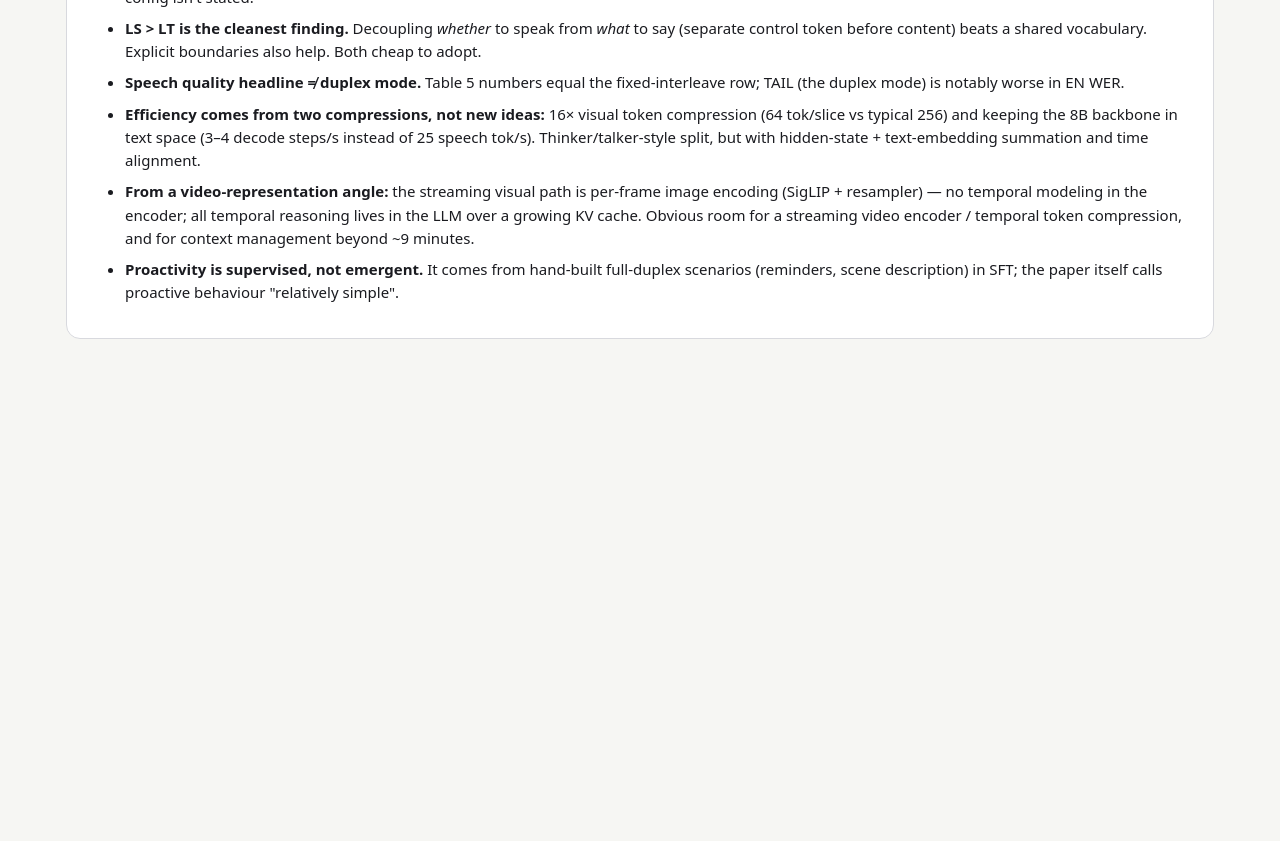
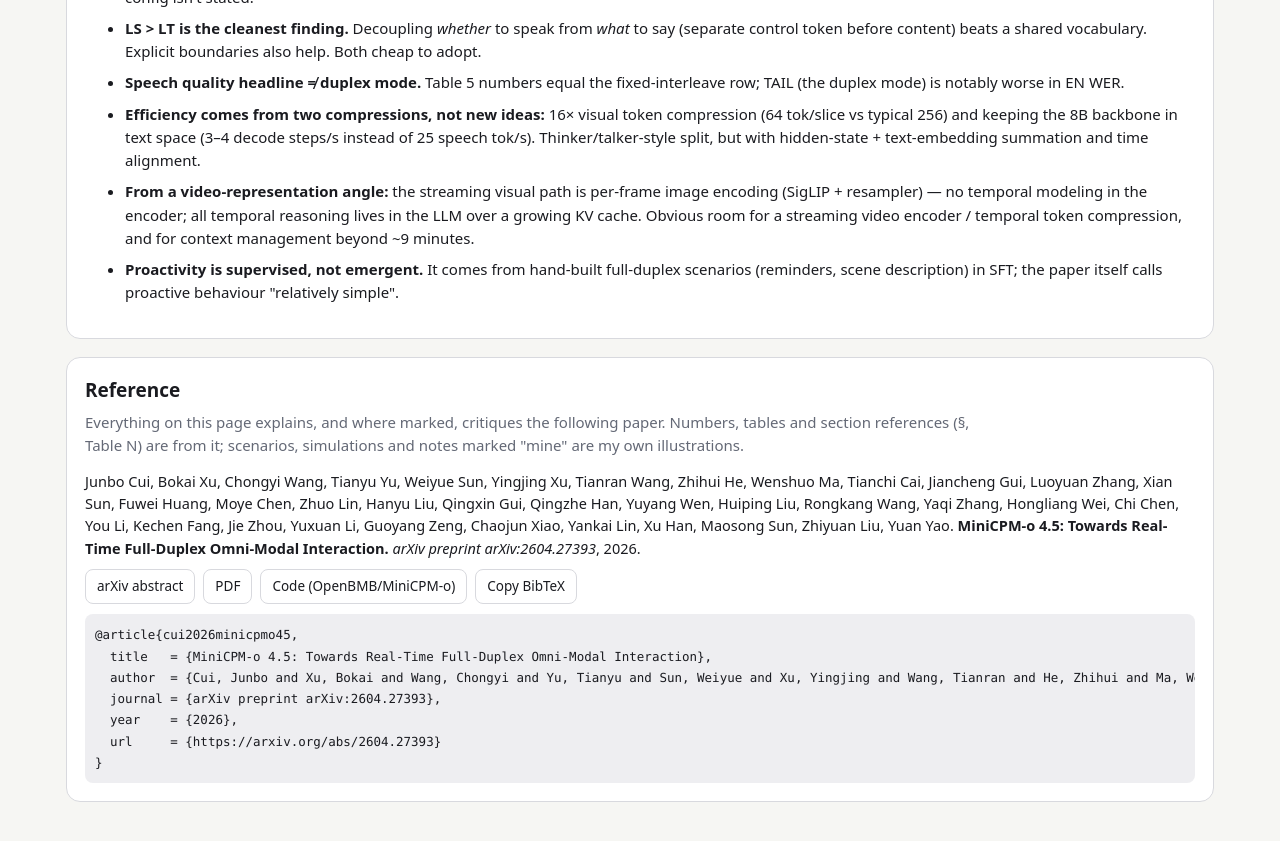
Before and after one commit to SMSD75/SMSD75.github.io, a Jekyll site: the page built from _posts/2026-10-05-minicpm-o-4-5-explained.html, in a window 1280 px wide and 900 px high, scrolled down 7932 px. Shown: the top 841 px of the window. Built offline with Jekyll 4.4.1, drawn with Linux system fonts in a browser that asks for light colours; before the commit the page ends 8369 px from its top, so only the background shows below that; some of the changed text lies outside the part shown.

Commit message:
Blog: add paper reference and BibTeX to MiniCPM-o post
Co-Authored-By: Claude Opus 5.5 <noreply@anthropic.com>
Claude-Session: https://claude.ai/code/session_017jrHXAkg6vonomUHKpoosE

```diff
--- a/_posts/2026-10-05-minicpm-o-4-5-explained.html
+++ b/_posts/2026-10-05-minicpm-o-4-5-explained.html
@@ -210,7 +210,7 @@ nav.toc a{text-decoration:none;color:var(--ink);background:var(--panel);border:1
 <div class="sitebar"><a class="home" href="/">Mohammadreza Salehi</a><a href="/blog/">&larr; All posts</a><span class="note" style="margin-left:auto">October 5, 2026</span></div>
 <header>
   <div>
-    <div class="note mono">arXiv 2604.27393 · OpenBMB · MiniCPM-o Team</div>
+    <div class="note mono">Explainer of <a href="https://arxiv.org/abs/2604.27393">arXiv:2604.27393</a> · OpenBMB · MiniCPM-o Team · <a href="#ref-sec">cite ↓</a></div>
     <h1>MiniCPM-o 4.5 — real-time full-duplex omni-modal interaction</h1>
     <p class="sub">9B end-to-end model that sees, listens and speaks <i>at the same time</i>. Core idea: <b>Omni-Flow</b> — chop time into 1 s chunks and serialize every chunk as <span class="mono">[vision ; audio ; output]</span> into one causal sequence, so a plain LLM decides each second <i>whether</i> and <i>what</i> to say. <b>TAIL</b> keeps the spoken audio from lagging behind what the model currently sees.</p>
   </div>
@@ -218,7 +218,7 @@ nav.toc a{text-decoration:none;color:var(--ink);background:var(--panel);border:1
 </header>
 <nav class="toc">
   <a href="#arch-sec">1 · Architecture</a><a href="#flow-sec">2 · Omni-Flow live</a><a href="#ls-sec">2b · Listen vs speak</a><a href="#tail-sec">3 · TAIL speech timing</a>
-  <a href="#train-sec">4 · Training &amp; RL</a><a href="#abl-sec">5 · Ablations &amp; numbers</a><a href="#crit-sec">6 · Critical read</a>
+  <a href="#train-sec">4 · Training &amp; RL</a><a href="#abl-sec">5 · Ablations &amp; numbers</a><a href="#crit-sec">6 · Critical read</a><a href="#ref-sec">Reference</a>
 </nav>
 
 <!-- 1 ARCHITECTURE -->
@@ -462,6 +462,26 @@ nav.toc a{text-decoration:none;color:var(--ink);background:var(--panel);border:1
     <li><b>From a video-representation angle:</b> the streaming visual path is per-frame image encoding (SigLIP + resampler) — no temporal modeling in the encoder; all temporal reasoning lives in the LLM over a growing KV cache. Obvious room for a streaming video encoder / temporal token compression, and for context management beyond ~9 minutes.</li>
     <li><b>Proactivity is supervised, not emergent.</b> It comes from hand-built full-duplex scenarios (reminders, scene description) in SFT; the paper itself calls proactive behaviour "relatively simple".</li>
   </ul>
+</section>
+
+<!-- REFERENCE -->
+<section class="card" id="ref-sec">
+  <h2>Reference</h2>
+  <p class="lede">Everything on this page explains, and where marked, critiques the following paper. Numbers, tables and section references (§, Table N) are from it; scenarios, simulations and notes marked "mine" are my own illustrations.</p>
+  <p style="font-size:14.5px;margin:0 0 10px">Junbo Cui, Bokai Xu, Chongyi Wang, Tianyu Yu, Weiyue Sun, Yingjing Xu, Tianran Wang, Zhihui He, Wenshuo Ma, Tianchi Cai, Jiancheng Gui, Luoyuan Zhang, Xian Sun, Fuwei Huang, Moye Chen, Zhuo Lin, Hanyu Liu, Qingxin Gui, Qingzhe Han, Yuyang Wen, Huiping Liu, Rongkang Wang, Yaqi Zhang, Hongliang Wei, Chi Chen, You Li, Kechen Fang, Jie Zhou, Yuxuan Li, Guoyang Zeng, Chaojun Xiao, Yankai Lin, Xu Han, Maosong Sun, Zhiyuan Liu, Yuan Yao. <b>MiniCPM-o 4.5: Towards Real-Time Full-Duplex Omni-Modal Interaction.</b> <i>arXiv preprint arXiv:2604.27393</i>, 2026.</p>
+  <div class="toolbar">
+    <a class="btn" href="https://arxiv.org/abs/2604.27393" style="text-decoration:none">arXiv abstract</a>
+    <a class="btn" href="https://arxiv.org/pdf/2604.27393" style="text-decoration:none">PDF</a>
+    <a class="btn" href="https://github.com/OpenBMB/MiniCPM-o" style="text-decoration:none">Code (OpenBMB/MiniCPM-o)</a>
+    <button class="btn" id="bibCopy">Copy BibTeX</button>
+  </div>
+  <pre class="formula" id="bibtex" style="white-space:pre;margin:0">@article{cui2026minicpmo45,
+  title   = {MiniCPM-o 4.5: Towards Real-Time Full-Duplex Omni-Modal Interaction},
+  author  = {Cui, Junbo and Xu, Bokai and Wang, Chongyi and Yu, Tianyu and Sun, Weiyue and Xu, Yingjing and Wang, Tianran and He, Zhihui and Ma, Wenshuo and Cai, Tianchi and Gui, Jiancheng and Zhang, Luoyuan and Sun, Xian and Huang, Fuwei and Chen, Moye and Lin, Zhuo and Liu, Hanyu and Gui, Qingxin and Han, Qingzhe and Wen, Yuyang and Liu, Huiping and Wang, Rongkang and Zhang, Yaqi and Wei, Hongliang and Chen, Chi and Li, You and Fang, Kechen and Zhou, Jie and Li, Yuxuan and Zeng, Guoyang and Xiao, Chaojun and Lin, Yankai and Han, Xu and Sun, Maosong and Liu, Zhiyuan and Yao, Yuan},
+  journal = {arXiv preprint arXiv:2604.27393},
+  year    = {2026},
+  url     = {https://arxiv.org/abs/2604.27393}
+}</pre>
 </section>
 </div>
 
@@ -916,6 +936,7 @@ $$('[data-cmp]').forEach(b=>b.onclick=()=>drawAbl(b.dataset.cmp));drawAbl('all')
 $('#gran').innerHTML=[1,.2,.1].map(t=>{const a=10*t,x=3.5*t,sp=25*t;const bar=(v,m,col)=>`<div class="gb" style="width:${Math.max(3,v/m*100)}%;background:${col}"></div>`;
   return`<div class="gcard"><b class="mono">t = ${t} s</b><div class="row"><b>audio tok</b>${bar(a,10,'var(--aud)')}<span class="mono">${a}</span></div><div class="row"><b>text tok</b>${bar(x,3.5,'var(--txt)')}<span class="mono">≈${x.toFixed(2)}</span></div><div class="row"><b>speech tok</b>${bar(sp,25,'var(--sp)')}<span class="mono">${sp}</span></div><div class="note">${t===1?'≈3–4 words per decision: room for a control token + a phrase.':t===.2?'<1 text token per chunk: most chunks can only carry a control token; one word spans several chunks.':'1 audio token, ~0.35 text tokens: the model decides listen/speak 10×/s on almost no new evidence, and boundary/control tokens dominate the sequence.'}</div></div>`;}).join('');
 
+$('#bibCopy').onclick=()=>{const t=$('#bibtex').textContent,b=$('#bibCopy'),ok=()=>{b.textContent='Copied ✓';setTimeout(()=>b.textContent='Copy BibTeX',1500);};if(navigator.clipboard)navigator.clipboard.writeText(t).then(ok,()=>{});};
 /* ================= main loop ================= */
 let lastT=performance.now();
 function loop(now){const dt=Math.min(100,now-lastT);lastT=now;
```
